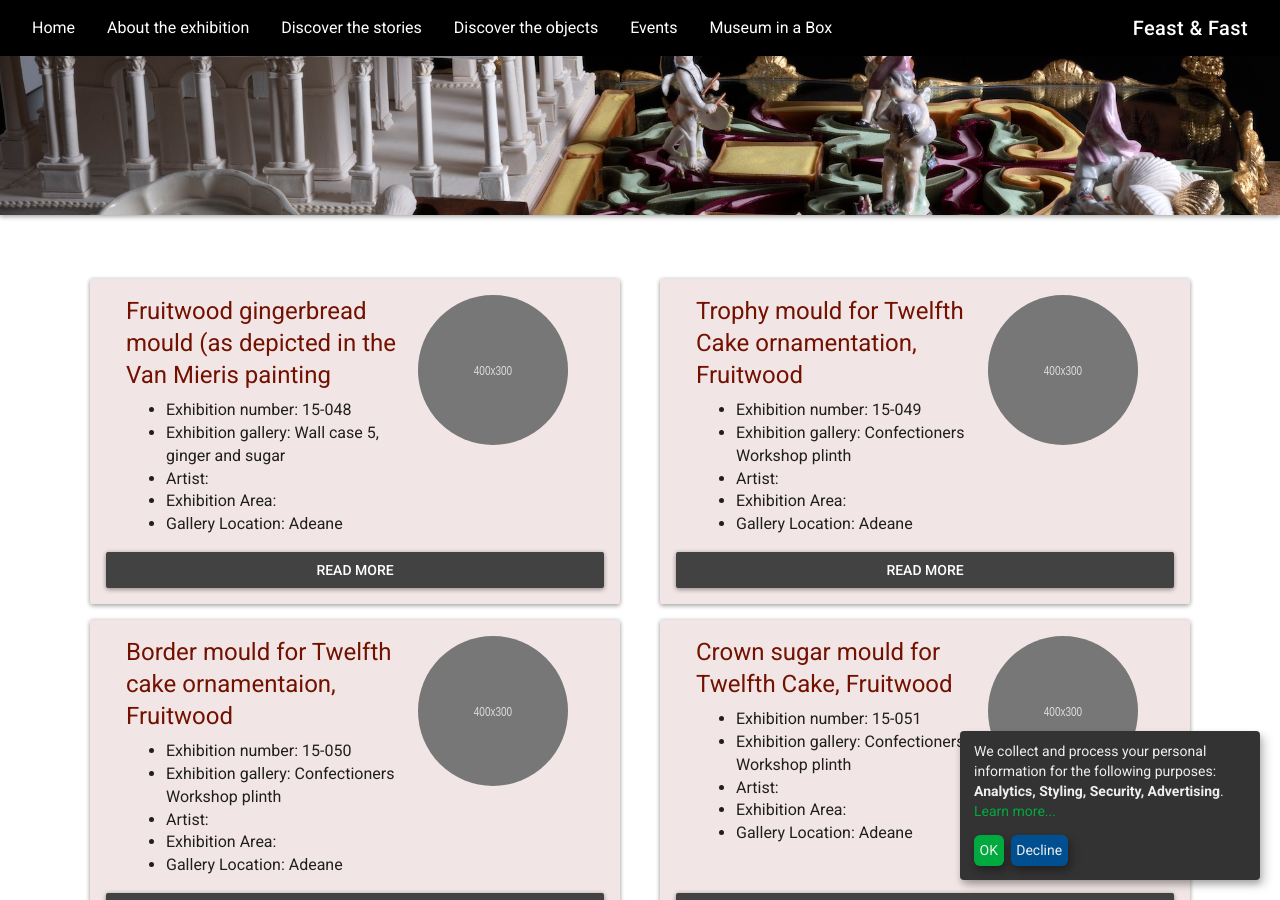
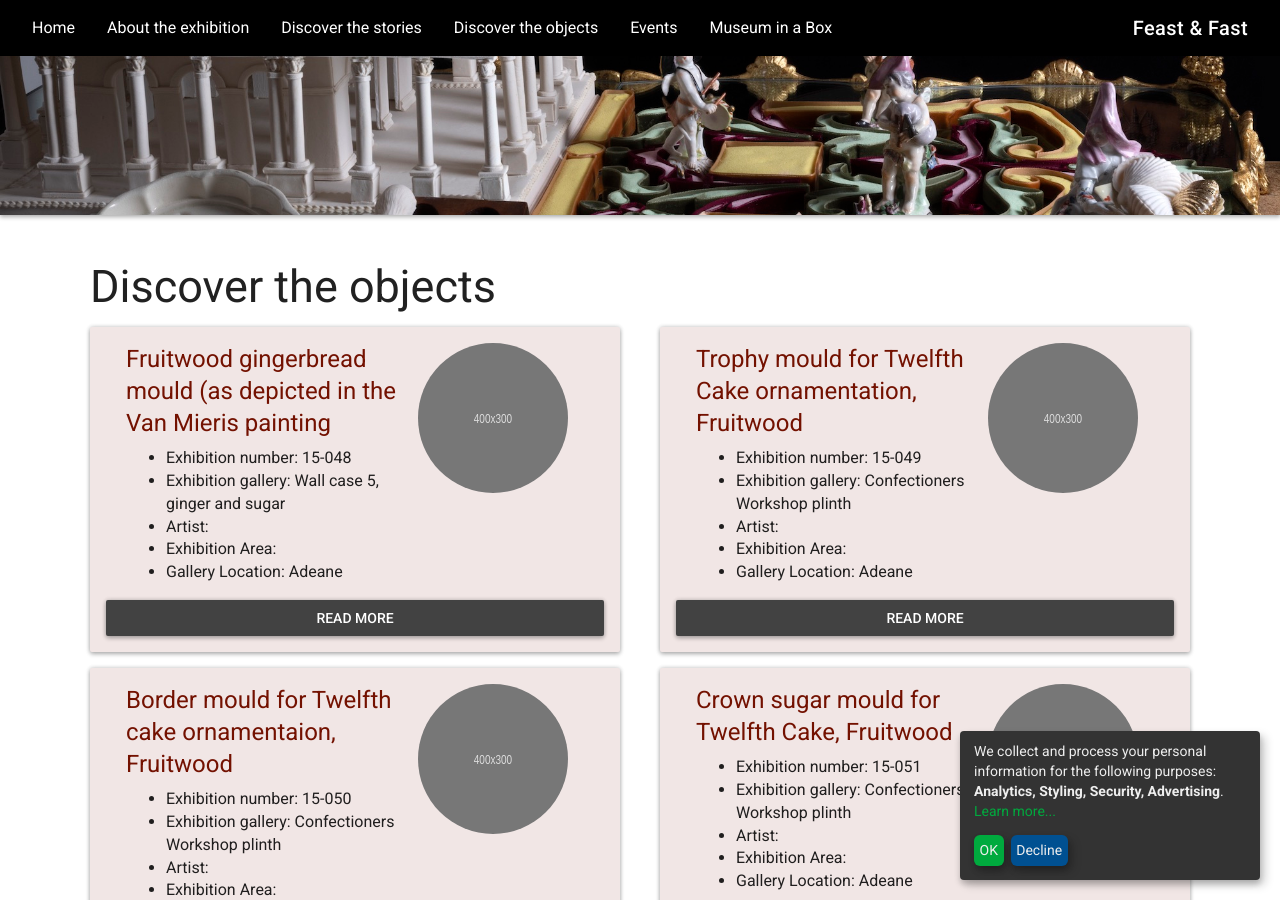
Before and after one commit to FitzwilliamMuseum/feast-and-fast, a Jekyll site: the page built from objects.md, in a window 1280 px wide and 900 px high, scrolled down 385 px. Built offline with Jekyll 4.4.1, drawn with Linux system fonts in a browser that asks for light colours; nearby versions of some CDN libraries; some web fonts are replaced.

Commit message:
Layout changes

```diff
--- a/_layouts/objects.html
+++ b/_layouts/objects.html
@@ -34,17 +34,23 @@
 
 <div class="container">
 
-    <div class="row">
-        <div class="col-md-12 mb-2">
 
-            <h1 id="doc-main-h1">{{ page.label }}</h1>
-        </div>
-    </div>
       {% if page.url == '/objects/' %}
+      <div class="row">
+          <div class="col-md-12 mb-2">
+              <h1 id="doc-main-h1">{{ page.title }}</h1>
+          </div>
+      </div>
       <div class="mb-3">
           {{ content }}
       </div>
       {% else %}
+      <div class="row">
+          <div class="col-md-12 mb-2">
+
+              <h1 id="doc-main-h1">{{ page.label }}</h1>
+          </div>
+      </div>
       <div class="col-12 shadow-sm p-3 mx-auto mb-3 rounded intro-card">
           {% include structure/object.html %}
       </div>
--- a/about.md
+++ b/about.md
@@ -1,6 +1,7 @@
 ---
 layout: default
 category: tools
+title: About the exhibition
 ---
 
 
```
